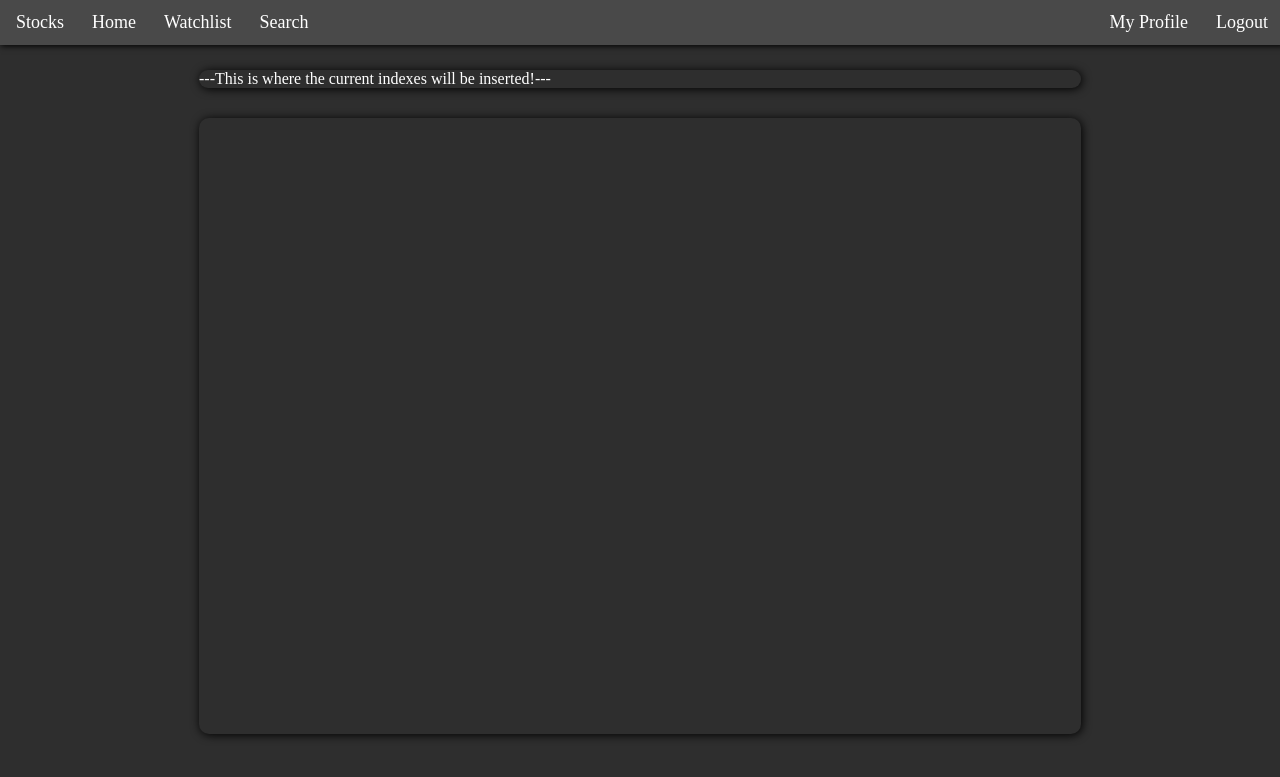
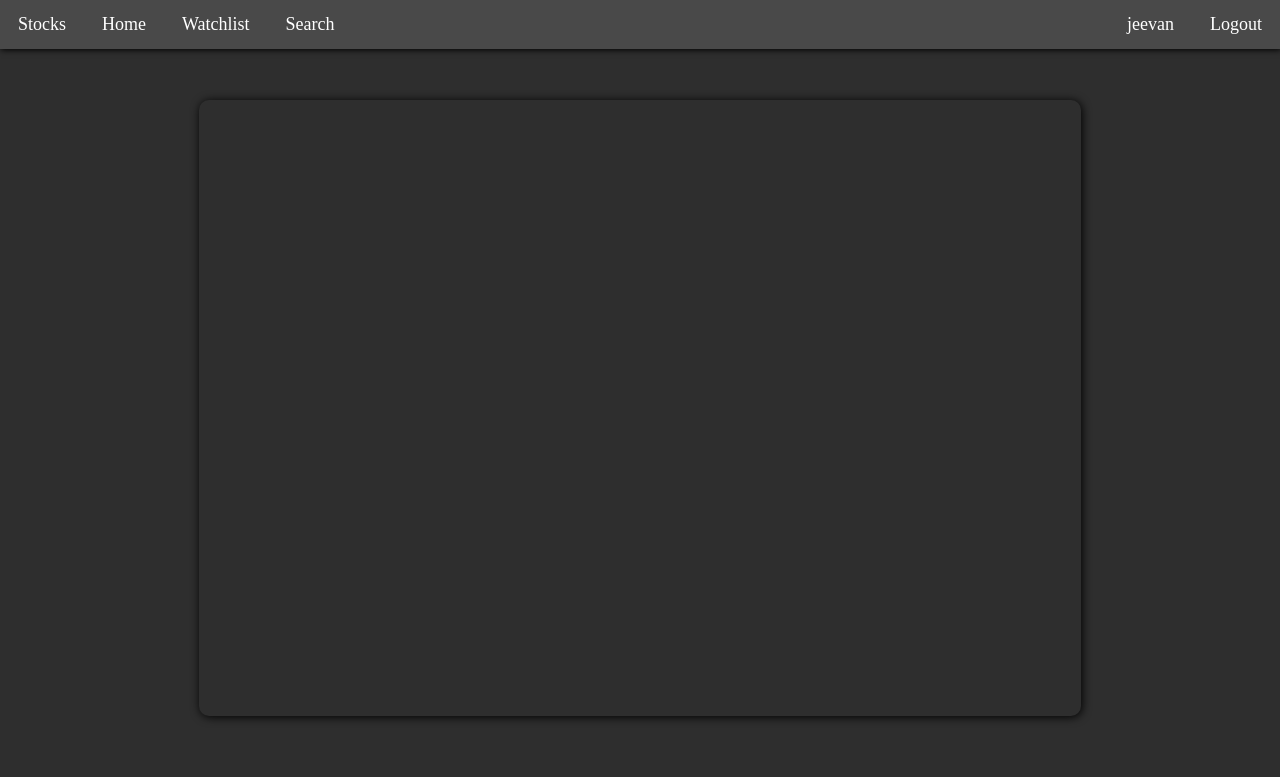
Before and after one commit to jeevankumar99/project_resurrect, a Django app: page / in a window 1280 px wide. Shown: the top 777 px of the page. Run offline with Django 3.2, Linux system fonts and the light colour scheme; a user stored in the database is signed in; some libraries are stand-ins or nearby versions.

Commit message:
Users and profile page working, link stocks page.

```diff
--- a/stock/static/stock/index.js
+++ b/stock/static/stock/index.js
@@ -32,14 +32,17 @@ class IndexStocks extends React.Component {
 	render () {
 		return (
 			<table id="main-indexes-table">
+				<thead>
 				<tr className="big-row">
-					<td id="BSE-symbol">{this.state.BSEsymbol}</td>
+					<td onClick={() => window.location.href = 'stock/BSE'} id="BSE-symbol">{this.state.BSEsymbol}</td>
 					<td id="BSE-market-price">{this.state.BSEmarketPrice}</td>
 					<td id="BSE-market-close" style={{color: this.BSEprevColor}}>{this.state.BSEmarketPreviousClose}</td>
-					<td id="NSE-symbol">{this.state.NSEsymbol}</td>
+					<td onClick={() => window.location.href = 'stock/NSE'} id="NSE-symbol">{this.state.NSEsymbol}</td>
 					<td id="NSE-market-price">{this.state.NSEmarketPrice}</td>
 					<td id="NSE-market-close" style={{color: this.NSEprevColor}}>{this.state.NSEmarketPreviousClose}</td>
 				</tr>
+				</thead>
+				<tbody>
 				<tr className="small-row">
 					<td id="BSE-lower-symbol">{this.state.BSEquoteType} | {this.state.BSEexchangeTimezoneShortName}</td>
 					<td id="BSE-market-change"><font color={this.BSEpriceColor}>{this.state.BSEmarketChange} ({this.state.BSEmarketChangePercent})</font></td>
@@ -48,6 +51,7 @@ class IndexStocks extends React.Component {
 					<td id="NSE-market-change"><font color={this.NSEpriceColor}>{this.state.NSEmarketChange} ({this.state.NSEmarketChangePercent})</font></td>
 					<td id="NSE-lower-close">Previous market close</td>
 				</tr>
+				</tbody>
 			</table>
 		)
 	}
@@ -79,8 +83,10 @@ class PopularStockData extends React.Component {
 
 	render () {
 		return (
-			<tr className="table-row-data">
-				<td className="table-data" className="table-symbol">{this.state.symbol}</td>
+			<tr onClick={() => window.location.href = `stock/${this.state.symbol}`} className="table-row-data">
+				<td className="table-data" className="table-symbol">
+					{this.state.symbol}
+				</td>
 				<td className="table-data" className="table-price"><font color={this.priceColor}>$ {this.state.price}</font></td>
 				<td className="table-data" className="table-change">$ {this.state.marketChange} / {this.state.marketChangePercent} %</td>
 				<td className="table-data" className="table-open">$ {this.state.marketOpen}</td>
@@ -99,6 +105,7 @@ class PopularStockTable extends React.Component {
 	render() {
 		return (
 			<table id="popular-stocks-table">
+				<thead>
 					<tr id="all-table-headers">
 						<th className="table-headers" id="table-symbol">Symbol</th>
 						<th className="table-headers" id="table-price">Market Price</th>
@@ -108,6 +115,7 @@ class PopularStockTable extends React.Component {
 						<th className="table-headers" id="table-low">Day Low</th>
 						<th className="table-headers" id="table-close">Previous Close</th>
 					</tr>
+				</thead>
 				<tbody>
 					{this.props.stocksData}
 				</tbody>
--- a/stock/static/stock/styles.css
+++ b/stock/static/stock/styles.css
@@ -9,6 +9,7 @@ body {
 
 .body {
      margin: 10px;
+     margin-top: 70px;
  }
 
 /* top nav bar */
@@ -16,7 +17,6 @@ body {
 #top-nav-bar {
     display: flex;
     background-color: rgb(73, 73, 73);
-    padding: 2px;
     width: 100%;
     box-shadow: 1px 1px 6px black;
     margin-top: -70px;
@@ -25,20 +25,25 @@ body {
 
 .top-bar-link {
     display: inline;
-    padding: 0px 4px 0px 4px;
+    padding: 4px 8px 4px 8px;
     vertical-align: middle;
     margin: 10px;
     font-size: large;
+    color: white;
+    text-decoration: none;
+}
+
+.top-bar-link:hover {
+    background-color: gray;
+    border-radius: 20px;
+    cursor: pointer;
 }
 
 #top-bar-profile, #top-bar-login {
     margin-left: auto;
 }
 
-#top-bar-login, #top-bar-logout {
-    color: white;
-    text-decoration: none;
-}
+
 
 
 /* ---index.html--- */
@@ -81,6 +86,10 @@ body {
     color: rgb(158, 158, 158);
 }
 
+#BSE-symbol:hover, #NSE-symbol:hover {
+    cursor: pointer;
+    color: rgb(223, 223, 223);
+}
 
 /* Popular stocks table */
 
@@ -114,10 +123,16 @@ body {
     height: 30px;
 }
 
+.table-row-data:hover {
+    cursor: pointer;
+    background-color: rgb(56, 56, 56);
+}
+
 #table-symbol {
     text-align: left;
     font-size: large;
 }
+
 .table-price, .table-change, .table-open, .table-high, .table-low, .table-close {
     text-align: center;
 }
@@ -127,6 +142,11 @@ body {
     table-layout: auto;
     width: 100%;
     border-collapse: collapse;
+}
+
+.watchlist-button {
+    margin-left: auto;
+    width: 50px;
 }
 
 /* scrollbar of popular stocks */
--- a/stock/templates/stock/index.html
+++ b/stock/templates/stock/index.html
@@ -7,9 +7,6 @@
 {% endblock %}
 
 {% block body %}
-<div id="main-indexes">
-    ---This is where the current indexes will be inserted!---
-</div>
-<div id="popular-stocks">
-</div>
+    <div id="main-indexes"></div>
+    <div id="popular-stocks"></div>
 {% endblock %}
--- a/stock/templates/stock/layout.html
+++ b/stock/templates/stock/layout.html
@@ -14,11 +14,11 @@
     <body>
         <div id="top-nav-bar">
             <div class="top-bar-link" id="brand-title">Stocks</div>
-            <div class="top-bar-link" id="top-bar-home">Home</div>
+            <a class="top-bar-link" id="top-bar-home" href="{% url 'index' %}">Home</a>
             <div class="top-bar-link" id="top-bar-watchlist">Watchlist</div>
             <div class="top-bar-link" id="top-bar-search">Search</div>
             {% if user.is_authenticated %}
-                <div class="top-bar-link" id="top-bar-profile">My Profile</div>
+                <a class="top-bar-link" id="top-bar-profile" href="{% url 'profile' %}">{{ user }}</a>
                 <a class="top-bar-link" id="top-bar-logout" href="{% url 'logout' %}">Logout</a>
             {% else %}
                 <a class="top-bar-link" id="top-bar-login" href="{% url 'login' %}">
@@ -27,7 +27,8 @@
             {% endif %}
         </div>
         <div class="body">
-            {% block body %}{% endblock %}
+            {% block body %}
+            {% endblock %}
         </div>
     </body>
 </html>
--- a/stock/urls.py
+++ b/stock/urls.py
@@ -5,5 +5,6 @@ urlpatterns = [
     path('', views.index, name="index"),
     path('login', views.login_view, name="login"),
     path('register', views.register_view, name="register"),
-    path('logout', views.logout_view, name="logout")
+    path('logout', views.logout_view, name="logout"),
+    path('my_profile', views.profile_view, name="profile")
 ]
--- a/stock/views.py
+++ b/stock/views.py
@@ -25,6 +25,9 @@ def login_view(request):
             })
     return render(request, "stock/login.html")
 
+def profile_view(request):
+    return render(request, "stock/profile.html")
+
 def register_view(request):
     if request.method == "POST":
         username = request.POST["username"]
```
Also changed, not shown: stock/templates/stock/profile.html (added, +11 -0 lines), db.sqlite3. Lines whose indentation alone changed are shown as unchanged.
